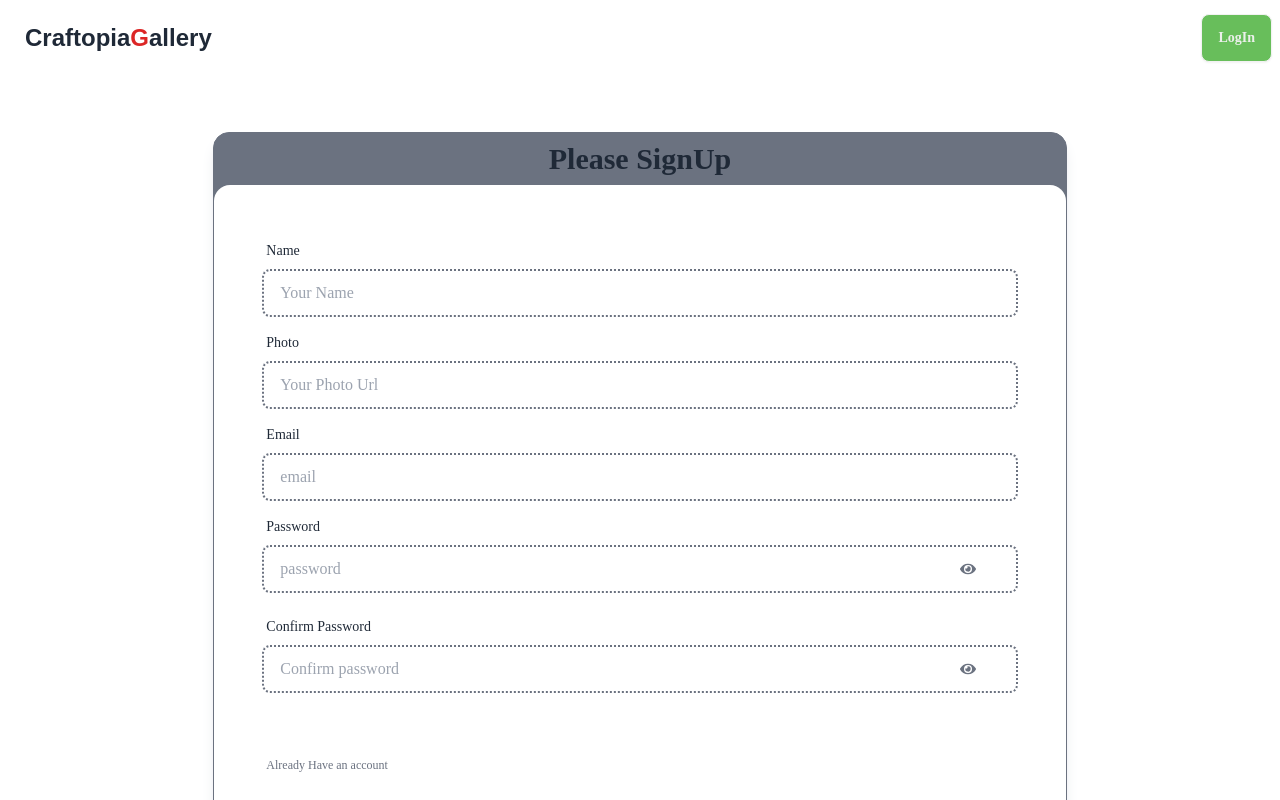
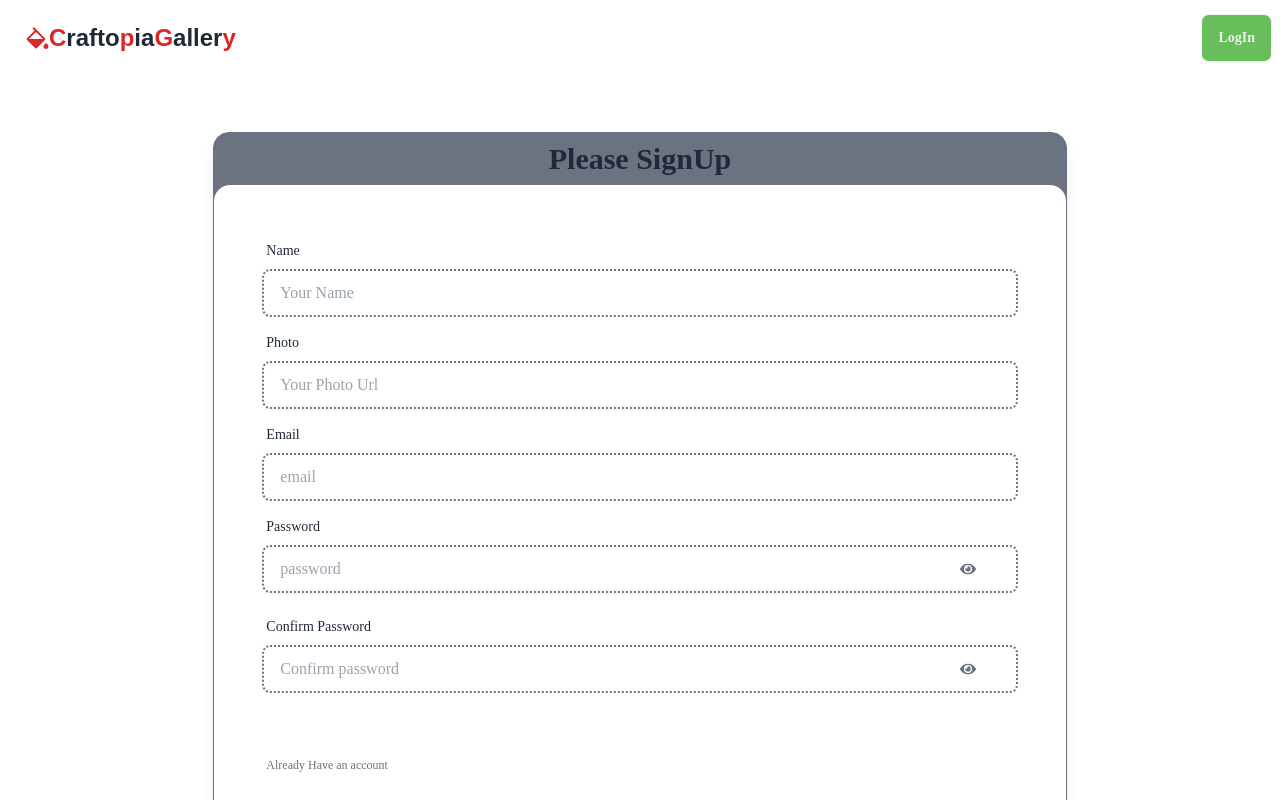
Before and after one commit to Ahmedturaj/craftoPiaGallery-client-side, a React (Vite) app: page /signUp in a window 1280 px wide. Shown: the top 800 px of the page. Built offline with nearby package versions, Linux system fonts and the light colour scheme; a web font is replaced by a local one.

Commit message:
added logo in navbar

```diff
--- a/src/pages/Shared/Navbar/Navbar.jsx
+++ b/src/pages/Shared/Navbar/Navbar.jsx
@@ -1,10 +1,9 @@
-// import { useContext } from "react";
+
 import { Link, NavLink } from "react-router-dom";
+import { RiPaintFill } from "react-icons/ri";
 
-// import { AuthContext } from "../../../Provider/AuthProvider/AuthProvider";
 import './nav.css'
 const Navbar = () => {
-    // const { user, logOut, loading } = useContext(AuthContext);
     const navLink = <>
         <li><NavLink to={'/'} className={({ isActive }) => isActive ? 'text-[hsl(112,43%,55%)] border border-[hsl(112,43%,55%)] font-bold  p-2 rounded-md text-xl' : 'text-white text-xl'}>Home</NavLink></li>
         <li><NavLink to={'/update'} className={({ isActive }) => isActive ? 'text-[hsl(112,43%,55%)] border border-[hsl(112,43%,55%)] font-bold  p-2 rounded-md text-xl' : 'text-white text-xl'}>All Art & craft</NavLink></li>
@@ -24,7 +23,8 @@ const Navbar = () => {
              {navLink}
             </ul>
           </div>
-          <a className="btn btn-ghost text-2xl gap-0 font_Jersey ">Craftopia<span className="text-red-600 text-2xl">G</span>allery</a>
+          <a className="btn btn-ghost text-2xl gap-0 font_Jersey "><RiPaintFill className="text-red-600"/>
+            <span className="text-red-600">C</span>rafto<span className="text-red-600">p</span>ia<span className="text-red-600 text-2xl">G</span>aller<span className="text-red-600">y</span></a>
         </div>
         <div className="navbar-center hidden lg:flex">
           <ul className="menu menu-horizontal px-1">
```
